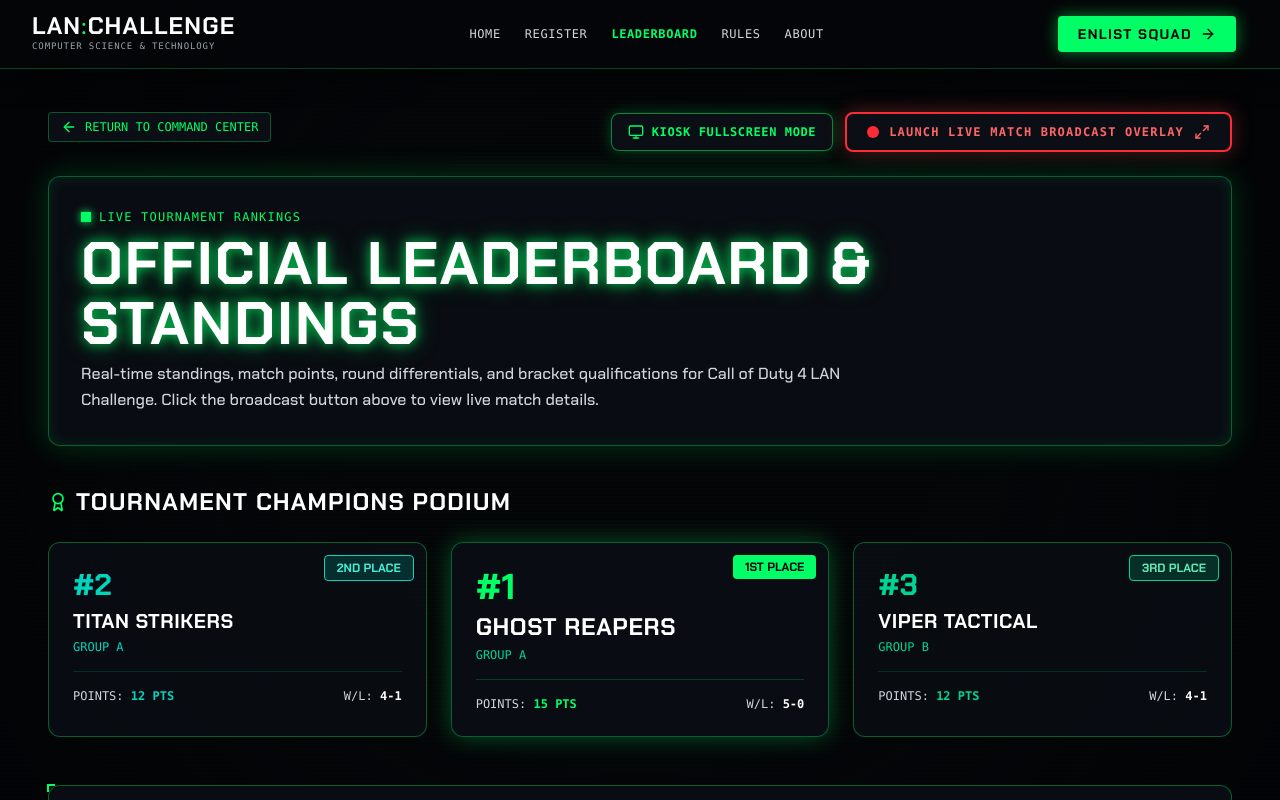
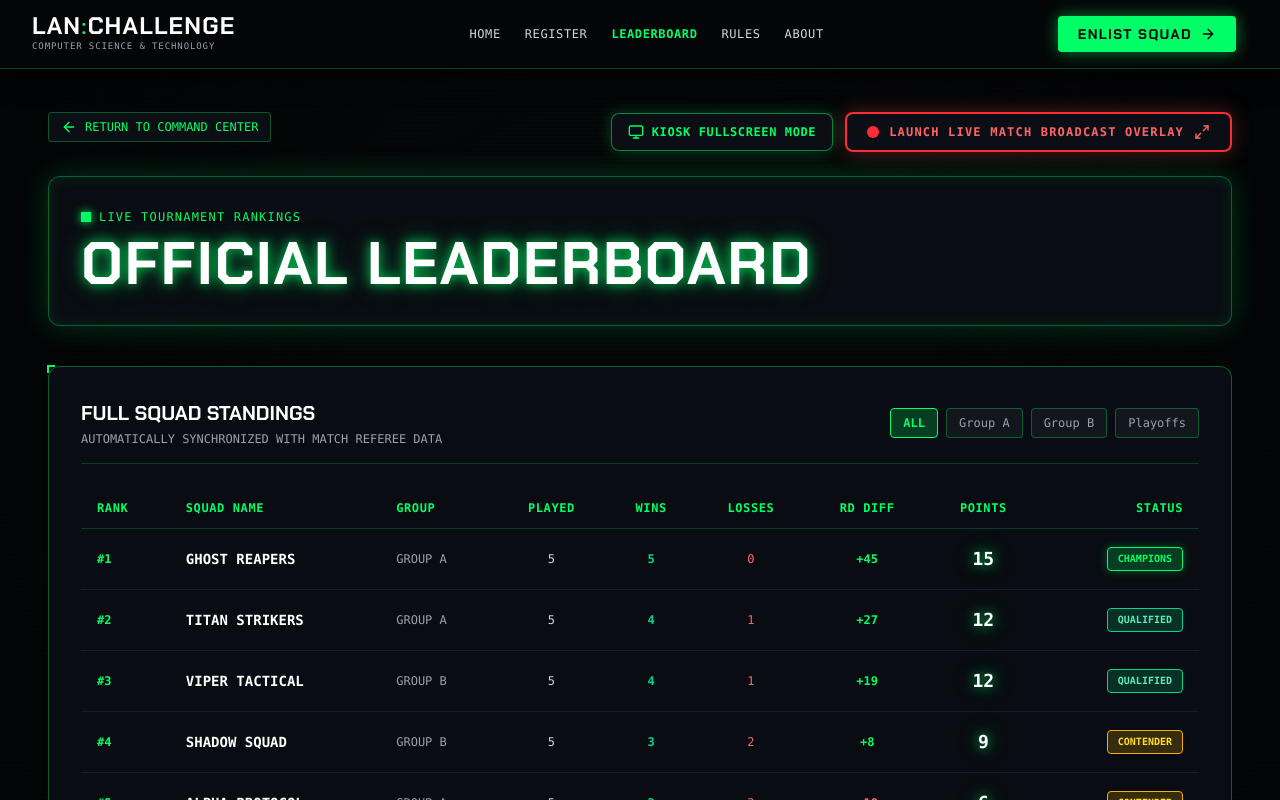
Before and after one commit to CSTUWU/lan-challenge, a Next.js app: page /leaderboard in a window 1280 px wide. Shown: the top 800 px of the page. Built offline with nearby package versions, Linux system fonts and the light colour scheme.

Commit message:
remove unused codes

```diff
--- a/components/pages/LeaderboardPage.tsx
+++ b/components/pages/LeaderboardPage.tsx
@@ -5,10 +5,9 @@ import Link from 'next/link';
 import dynamic from 'next/dynamic';
 import { ArrowLeft, Maximize2, Monitor } from 'lucide-react';
 import { Header } from '@/components/ui/Header';
-import { LeaderboardPodium } from '@/components/ui/LeaderboardPodium';
 import { LeaderboardTable } from '@/components/ui/LeaderboardTable';
 import { LeaderboardTeam, LiveMatchData } from '@/types/tournament';
-import { tournamentService, sortLeaderboard } from '@/service/tournamentService';
+import { tournamentService } from '@/service/tournamentService';
 
 const RegistrationModal = dynamic(
   () => import('@/components/ui/RegistrationModal').then((mod) => mod.RegistrationModal),
@@ -63,8 +62,6 @@ export default function LeaderboardPage() {
     document.addEventListener('fullscreenchange', handleFsChange);
     return () => document.removeEventListener('fullscreenchange', handleFsChange);
   }, []);
-
-  const top3 = sortLeaderboard(teams).slice(0, 3);
 
   return (
     <div className="relative min-h-screen bg-[#050709] text-white">
@@ -127,15 +124,10 @@ export default function LeaderboardPage() {
             <span>LIVE TOURNAMENT RANKINGS</span>
           </div>
           <h1 className="text-3xl sm:text-5xl md:text-6xl font-display font-black text-white glow-text-green uppercase tracking-wide">
-            OFFICIAL LEADERBOARD & STANDINGS
+            OFFICIAL LEADERBOARD
           </h1>
-          <p className="mt-2 text-gray-300 font-tactical text-sm md:text-base max-w-3xl leading-relaxed">
-            Real-time standings, match points, round differentials, and bracket qualifications for Call of Duty 4 LAN Challenge. Click the broadcast button above to view live match details.
-          </p>
+
         </div>
-
-        {/* Reusable TOP 3 PODIUM */}
-        <LeaderboardPodium top3={top3} />
 
         {/* Reusable FULL LEADERBOARD TABLE */}
         <LeaderboardTable
--- a/components/ui/ContactSection.tsx
+++ b/components/ui/ContactSection.tsx
@@ -1,6 +1,6 @@
 'use client';
 
-import { Phone, MessageCircle, Globe, ExternalLink, Mail, MapPin, Zap } from 'lucide-react';
+import { Phone, Mail, MapPin } from 'lucide-react';
 
 import Link from 'next/link';
 
--- a/components/ui/HeroSection.tsx
+++ b/components/ui/HeroSection.tsx
@@ -7,17 +7,7 @@ interface HeroSectionProps {
   scrollProgress?: number;
 }
 
-export const HeroSection = memo(function HeroSection({ stancePercentage, isReady = false }: HeroSectionProps) {
-  let stanceText = 'HELMET SCAN: PATROL MODE';
-  let stanceClass = 'text-gray-400 font-bold';
-
-  if (stancePercentage >= 70) {
-    stanceText = 'GHOST HELMET: TARGET LOCKED';
-    stanceClass = 'text-[#00ff66] font-black glow-text-green';
-  } else if (stancePercentage >= 30) {
-    stanceText = '360° OPTICAL INSPECTION...';
-    stanceClass = 'text-emerald-400 font-bold';
-  }
+export const HeroSection = memo(function HeroSection({ isReady = false }: HeroSectionProps) {
 
   // Dynamically compute scroll thresholds based on viewport height and width
   const [vh, setVh] = useState(800);
@@ -113,10 +103,6 @@ export const HeroSection = memo(function HeroSection({ stancePercentage, isReady
   const img4In = Math.min(Math.max((scrollPx - T4_IN_END) / Math.max(vh * 0.4, 1), 0), 1);
   const img4Out = Math.min(Math.max((scrollPx - T4_OUT_START) / Math.max(T4_OUT_END - T4_OUT_START, 1), 0), 1);
   const img4Reveal = isMobile ? (img4In - img4Out) : img3Reveal;
-
-  // Stance bar fade out
-  const stanceFadeOutPhase = Math.min(Math.max((scrollPx - STANCE_FADE_START) / Math.max(vh * 0.3, 1), 0), 1);
-  const stanceOpacity = 1 - stanceFadeOutPhase;
 
   return (
     <section
--- a/components/ui/LeaderboardPodium.tsx
+++ /dev/null
@@ -1,77 +0,0 @@
-'use client';
-
-import { Award } from 'lucide-react';
-import { LeaderboardTeam } from '@/types/tournament';
-
-interface LeaderboardPodiumProps {
-  top3: LeaderboardTeam[];
-}
-
-export function LeaderboardPodium({ top3 }: LeaderboardPodiumProps) {
-  return (
-    <div className="mb-12">
-      <div className="flex items-center space-x-2 mb-6">
-        <Award className="w-5 h-5 text-[#00ff66]" />
-        <h2 className="text-xl md:text-2xl font-display font-black text-white uppercase tracking-wider">
-          TOURNAMENT CHAMPIONS PODIUM
-        </h2>
-      </div>
-
-      <div className="grid grid-cols-1 md:grid-cols-3 gap-6">
-        {/* 1st Place */}
-        {top3[0] && (
-          <div className="hud-border bg-[#0b0e14]/90 p-6 rounded-xl border-2 border-[#00ff66] shadow-[0_0_25px_rgba(0,255,102,0.3)] relative overflow-hidden order-1 md:order-2">
-            <div className="absolute top-3 right-3 px-3 py-1 bg-[#00ff66] text-black font-display font-black text-xs uppercase rounded">
-              1ST PLACE
-            </div>
-            <div className="text-4xl font-display font-black text-[#00ff66] mb-1">#1</div>
-            <h3 className="text-2xl font-display font-black text-white uppercase tracking-wide">
-              {top3[0].name}
-            </h3>
-            <div className="text-xs font-mono text-emerald-400 mt-1 uppercase">{top3[0].group}</div>
-            <div className="mt-4 pt-4 border-t border-[#00ff66]/20 flex justify-between font-mono text-xs text-gray-300">
-              <span>POINTS: <strong className="text-[#00ff66]">{top3[0].points} PTS</strong></span>
-              <span>W/L: <strong className="text-white">{top3[0].wins}-{top3[0].losses}</strong></span>
-            </div>
-          </div>
-        )}
-
-        {/* 2nd Place */}
-        {top3[1] && (
-          <div className="hud-border bg-[#0b0e14]/80 p-6 rounded-xl border border-teal-500/40 relative overflow-hidden order-2 md:order-1">
-            <div className="absolute top-3 right-3 px-3 py-1 bg-teal-500/20 border border-teal-400 text-teal-300 font-display font-bold text-xs uppercase rounded">
-              2ND PLACE
-            </div>
-            <div className="text-3xl font-display font-black text-teal-400 mb-1">#2</div>
-            <h3 className="text-xl font-display font-bold text-white uppercase tracking-wide">
-              {top3[1].name}
-            </h3>
-            <div className="text-xs font-mono text-teal-400 mt-1 uppercase">{top3[1].group}</div>
-            <div className="mt-4 pt-4 border-t border-teal-500/20 flex justify-between font-mono text-xs text-gray-300">
-              <span>POINTS: <strong className="text-teal-400">{top3[1].points} PTS</strong></span>
-              <span>W/L: <strong className="text-white">{top3[1].wins}-{top3[1].losses}</strong></span>
-            </div>
-          </div>
-        )}
-
-        {/* 3rd Place */}
-        {top3[2] && (
-          <div className="hud-border bg-[#0b0e14]/80 p-6 rounded-xl border border-emerald-500/30 relative overflow-hidden order-3">
-            <div className="absolute top-3 right-3 px-3 py-1 bg-emerald-500/20 border border-emerald-400 text-emerald-300 font-display font-bold text-xs uppercase rounded">
-              3RD PLACE
-            </div>
-            <div className="text-3xl font-display font-black text-emerald-400 mb-1">#3</div>
-            <h3 className="text-xl font-display font-bold text-white uppercase tracking-wide">
-              {top3[2].name}
-            </h3>
-            <div className="text-xs font-mono text-emerald-400 mt-1 uppercase">{top3[2].group}</div>
-            <div className="mt-4 pt-4 border-t border-emerald-500/20 flex justify-between font-mono text-xs text-gray-300">
-              <span>POINTS: <strong className="text-emerald-400">{top3[2].points} PTS</strong></span>
-              <span>W/L: <strong className="text-white">{top3[2].wins}-{top3[2].losses}</strong></span>
-            </div>
-          </div>
-        )}
-      </div>
-    </div>
-  );
-}
```
